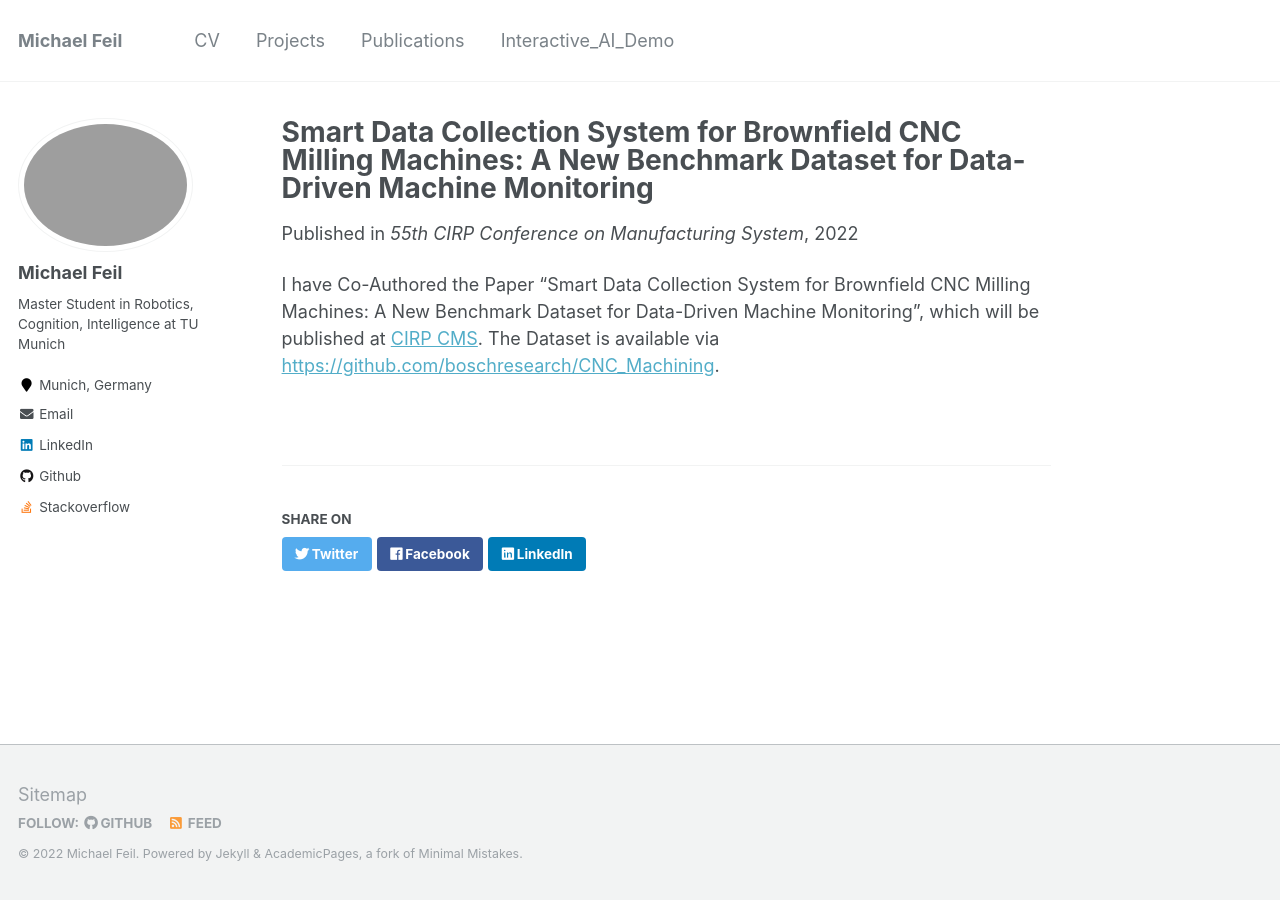
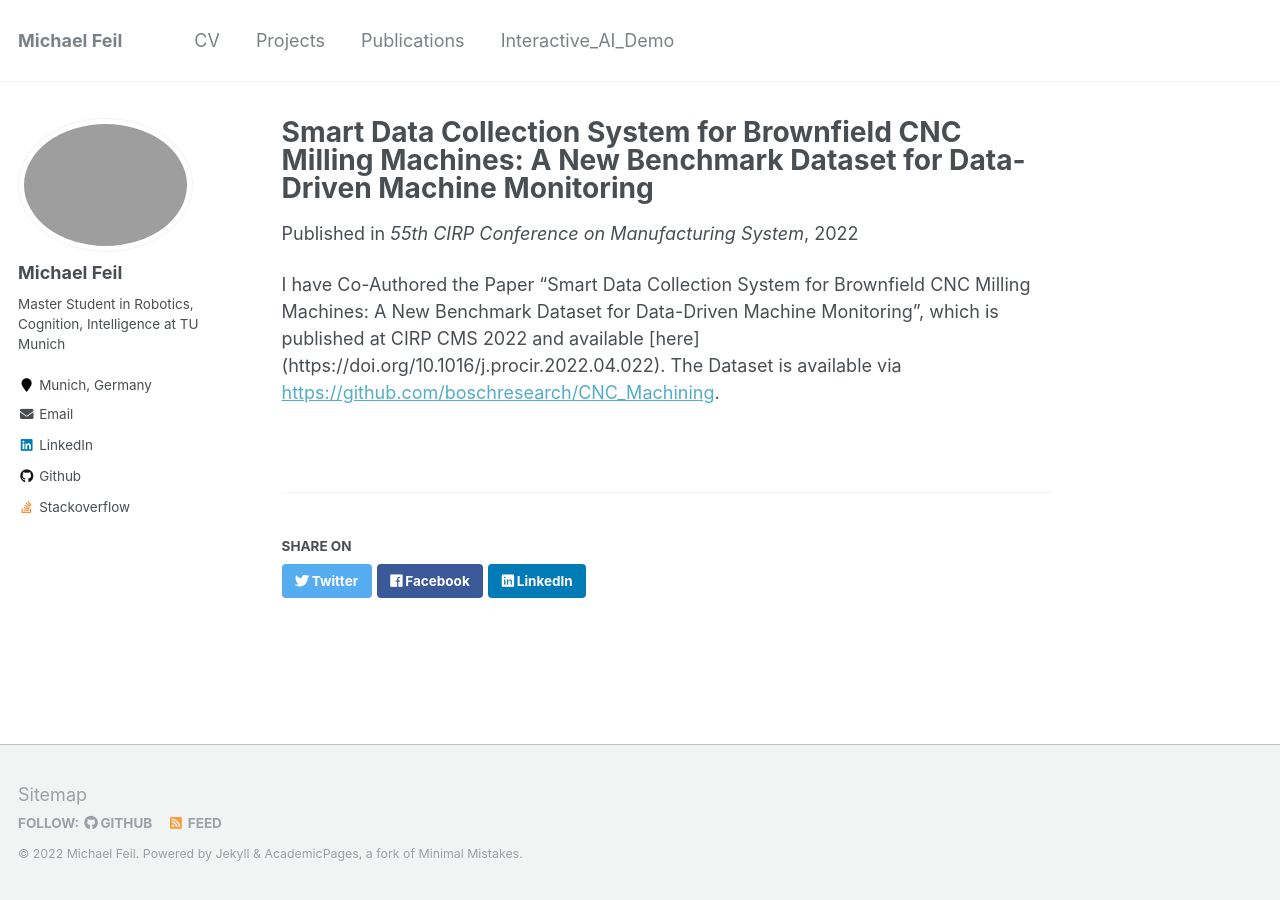
Before and after one commit to michaelfeil/academicpages, a Jekyll site: the page built from _publications/2022-07-01-smart-data-collection-system.md, in a window 1280 px wide. Built offline with Jekyll 4.4.1, drawn with Linux system fonts in a browser that asks for light colours.

Commit message:
update publication site

```diff
--- a/_publications/2022-07-01-smart-data-collection-system.md
+++ b/_publications/2022-07-01-smart-data-collection-system.md
@@ -7,5 +7,5 @@ date: 2022-07-01
 venue: '55th CIRP Conference on Manufacturing System'
 paperurl: 'https://github.com/boschresearch/CNC_Machining'
 ---
-I have Co-Authored the Paper "Smart Data Collection System for Brownfield CNC Milling Machines: A New Benchmark Dataset for Data-Driven Machine Monitoring", which will be published at [CIRP CMS](https://www.cirp-cms2022.org/).
+I have Co-Authored the Paper "Smart Data Collection System for Brownfield CNC Milling Machines: A New Benchmark Dataset for Data-Driven Machine Monitoring", which is published at CIRP CMS 2022 and available [here] (https://doi.org/10.1016/j.procir.2022.04.022).
 The Dataset is available via [https://github.com/boschresearch/CNC_Machining](https://github.com/boschresearch/CNC_Machining).
```
